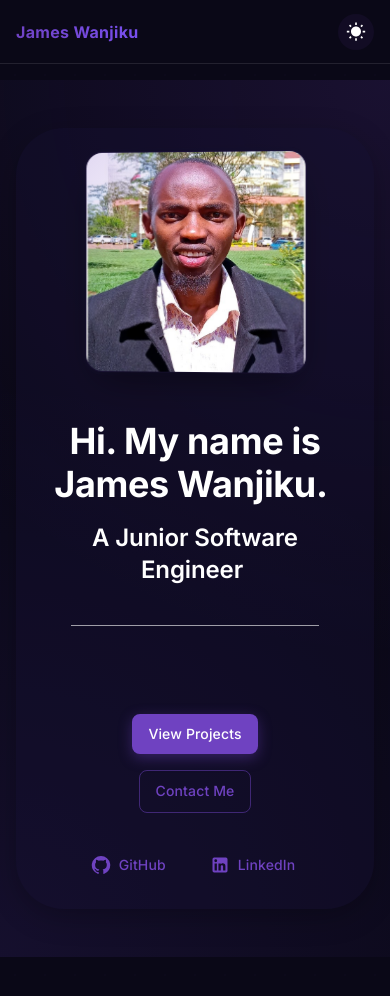
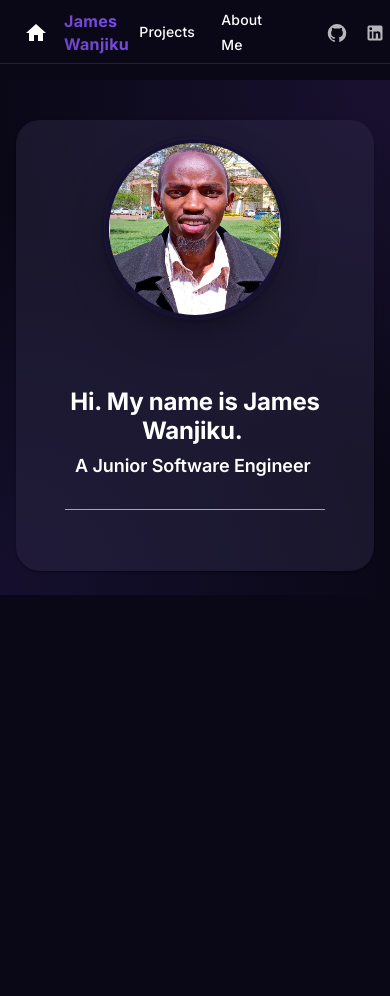
Before and after one commit to Garnet-Owl/Garnet-Owl.github.io, a Next.js app: page / in a window 390 px wide. Shown: the top 996 px of the page. After the commit the page ends 844 px from the top, so only its background shows below. Built offline with nearby package versions, Linux system fonts and the light colour scheme.

Commit message:
Enhance Header and Hero components; add navigation buttons, reduce Hero section height, and update ProfileImage styling for improved layout and responsiveness

```diff
--- a/app/components/Header.tsx
+++ b/app/components/Header.tsx
@@ -9,6 +9,7 @@ import {
   Box,
   useTheme,
   Container,
+  Button,
 } from "@mui/material";
 import { useTheme as useAppTheme } from "../context/ThemeContext";
 import { useResponsive } from "../context/ResponsiveContext";
@@ -17,13 +18,17 @@ import {
   NightsStay as MoonIcon,
   GitHub,
   LinkedIn,
+  Home as HomeIcon,
 } from "@mui/icons-material";
 import { alpha } from "@mui/material/styles";
+import Link from "next/link";
+import { usePathname } from "next/navigation";
 
 const Header = () => {
   const { toggleTheme, isDarkMode } = useAppTheme();
   const { fontSize, dimensions } = useResponsive();
   const theme = useTheme();
+  const pathname = usePathname();
 
   const [hasScrolled, setHasScrolled] = useState(false);
 
@@ -70,9 +75,27 @@ const Header = () => {
             minHeight: dimensions.header.height,
           }}
         >
-          {/* Logo/Brand */}
+          {/* Logo/Brand with Home Icon */}
+          <Box sx={{ display: "flex", alignItems: "center" }}>
+            <IconButton
+              component={Link}
+              href="/"
+              aria-label="Home"
+              sx={{
+                color: "text.primary",
+                mr: 1,
+                "&:hover": {
+                  transform: "translateY(-2px)",
+                },
+              }}
+            >
+              <HomeIcon />
+            </IconButton>
+
             <Typography
               variant="h5"
+              component={Link}
+              href="/"
               sx={{
                 fontWeight: 700,
                 fontSize: { xs: fontSize.h6, sm: fontSize.h5, md: fontSize.h4 },
@@ -84,6 +107,7 @@ const Header = () => {
                 WebkitTextFillColor: "transparent",
                 letterSpacing: "0.02em",
                 transition: "all 0.3s ease",
+                textDecoration: "none",
                 "&:hover": {
                   transform: "translateY(-1px)",
                   filter: "brightness(1.1)",
@@ -92,10 +116,48 @@ const Header = () => {
             >
               James Wanjiku
             </Typography>
+          </Box>
 
           <Box sx={{ display: "flex", alignItems: "center", gap: 1 }}>
+            {/* Navigation Links */}
+            <Box sx={{ display: "flex", alignItems: "center", mr: 3 }}>
+              <Button
+                component={Link}
+                href="/projects"
+                color="inherit"
+                sx={{
+                  fontWeight: pathname === "/projects" ? 700 : 500,
+                  color:
+                    pathname === "/projects" ? "primary.main" : "text.primary",
+                  "&:hover": {
+                    backgroundColor: "transparent",
+                    color: "primary.main",
+                  },
+                }}
+              >
+                Projects
+              </Button>
+
+              <Button
+                component={Link}
+                href="/about"
+                color="inherit"
+                sx={{
+                  fontWeight: pathname === "/about" ? 700 : 500,
+                  color:
+                    pathname === "/about" ? "primary.main" : "text.primary",
+                  "&:hover": {
+                    backgroundColor: "transparent",
+                    color: "primary.main",
+                  },
+                }}
+              >
+                About Me
+              </Button>
+            </Box>
+
             {/* Social Links */}
-            <Box sx={{ display: { xs: "none", sm: "flex" }, gap: 1, mr: 2 }}>
+            <Box sx={{ display: "flex", gap: 1, mr: 2 }}>
               <IconButton
                 href="https://github.com/Garnet-Owl"
                 target="_blank"
--- a/app/dashboard/Hero.tsx
+++ b/app/dashboard/Hero.tsx
@@ -7,13 +7,11 @@ import {
   Box,
   Typography,
   Container,
-  Button,
   Stack,
-  Card,
   Divider,
   useTheme,
+  Paper,
 } from "@mui/material";
-import { GitHub, LinkedIn } from "@mui/icons-material";
 import { useResponsive } from "@/app/context/ResponsiveContext";
 import { alpha } from "@mui/material/styles";
 
@@ -48,25 +46,26 @@ const Hero = () => {
       component="section"
       sx={{
         position: "relative",
-        minHeight: "100vh",
+        minHeight: "40vh", // Reduced from 100vh to 40vh to make it more compact
         display: "flex",
         alignItems: "center",
         bgcolor: "background.default", // Use theme-aware background color
-        py: 6,
+        py: 3, // Reduced padding
         ...heroBackground,
       }}
     >
       <Container maxWidth="lg">
-        <Card
-          elevation={0}
+        <Paper
+          elevation={1}
           className="hero-card"
           sx={{
             bgcolor: alpha(
               theme.palette.background.paper,
               theme.palette.mode === "dark" ? 0.4 : 0.6
             ),
-            borderRadius: 4,
-            p: { xs: 3, sm: 4, md: 5 },
+            borderRadius: 2, // Reduced border radius
+            p: { xs: 2, sm: 3, md: 4 }, // Reduced padding
+            mt: 2, // Added margin top
           }}
         >
           <Box
@@ -74,14 +73,23 @@ const Hero = () => {
               display: "flex",
               flexDirection: isMobile ? "column" : "row",
               alignItems: isMobile ? "center" : "flex-start",
-              gap: { xs: 4, md: 6 },
+              gap: { xs: 5, md: 8 },
               justifyContent: "space-between",
             }}
           >
-            <ProfileImage />
+            <Box
+              sx={{
+                display: "flex",
+                justifyContent: "center",
+                alignItems: "center",
+                p: { xs: 1, sm: 2, md: 3 },
+              }}
+            >
+              <ProfileImage />
+            </Box>
 
             <Stack
-              spacing={4}
+              spacing={3} // Increased spacing slightly to compensate for removed elements
               sx={{
                 width: "100%",
                 maxWidth: isMobile ? "unset" : "md",
@@ -94,7 +102,7 @@ const Hero = () => {
                   variant="h1"
                   className="hero-title"
                   sx={{
-                    fontSize: { xs: "2.25rem", sm: "2.75rem", md: "3.25rem" },
+                    fontSize: { xs: "1.5rem", sm: "1.875rem", md: "2.25rem" }, // Further reduced font size
                   }}
                 >
                   <TypewriterEffect
@@ -107,8 +115,8 @@ const Hero = () => {
                   variant="h2"
                   className="hero-subtitle"
                   sx={{
-                    fontSize: { xs: "1.5rem", sm: "2rem", md: "2.25rem" },
-                    mt: 2,
+                    fontSize: { xs: "1.125rem", sm: "1.25rem", md: "1.5rem" }, // Further reduced font size
+                    mt: 1, // Reduced margin top
                     mb: 1,
                   }}
                 >
@@ -132,7 +140,7 @@ const Hero = () => {
               <Typography
                 variant="body1"
                 sx={{
-                  fontSize: { xs: "1rem", sm: "1.125rem", md: "1.25rem" },
+                  fontSize: { xs: "0.875rem", sm: "1rem", md: "1.125rem" }, // Reduced font size
                   color: "text.secondary",
                   maxWidth: "650px",
                 }}
@@ -143,57 +151,9 @@ const Hero = () => {
                   delay={5600}
                 />
               </Typography>
-
-              <Stack
-                direction={isMobile ? "column" : "row"}
-                spacing={2}
-                sx={{ alignItems: isMobile ? "center" : "flex-start" }}
-              >
-                <Button
-                  variant="contained"
-                  className="hero-button"
-                  href="#projects"
-                >
-                  View Projects
-                </Button>
-                <Button
-                  variant="outlined"
-                  className="hero-button"
-                  href="#contact"
-                >
-                  Contact Me
-                </Button>
-              </Stack>
-
-              <Stack
-                direction="row"
-                spacing={2}
-                sx={{ justifyContent: isMobile ? "center" : "flex-start" }}
-              >
-                <Button
-                  variant="text"
-                  className="hero-social-button"
-                  startIcon={<GitHub />}
-                  href="https://github.com/Garnet-Owl"
-                  target="_blank"
-                  rel="noopener noreferrer"
-                >
-                  GitHub
-                </Button>
-                <Button
-                  variant="text"
-                  className="hero-social-button"
-                  startIcon={<LinkedIn />}
-                  href="https://linkedin.com/in/james-wanjiku"
-                  target="_blank"
-                  rel="noopener noreferrer"
-                >
-                  LinkedIn
-                </Button>
-              </Stack>
             </Stack>
           </Box>
-        </Card>
+        </Paper>
       </Container>
     </Box>
   );
--- a/app/dashboard/components/ProfileImage.tsx
+++ b/app/dashboard/components/ProfileImage.tsx
@@ -20,9 +20,10 @@ const ProfileImage: React.FC<ProfileImageProps> = ({
     <Box
       sx={{
         position: "relative",
-        width: { xs: 220, sm: 240, md: 280 },
-        height: { xs: 220, sm: 240, md: 280 },
-        borderRadius: "16px",
+        width: { xs: 180, sm: 200, md: 220 },
+        height: { xs: 180, sm: 200, md: 220 },
+        borderRadius: "50%",
+        border: `4px solid ${alpha(theme.palette.background.paper, 0.9)}`,
         overflow: "hidden",
         boxShadow:
           theme.palette.mode === "dark"
@@ -34,10 +35,10 @@ const ProfileImage: React.FC<ProfileImageProps> = ({
              0 0 0 4px ${alpha(theme.palette.background.paper, 0.3)}`,
         mx: isMobile ? "auto" : 0,
         mb: isMobile ? 2 : 0,
-        transform: "perspective(1000px) rotateY(-5deg)",
+        transform: "translateY(-5px)",
         transition: "all 0.5s ease",
         "&:hover": {
-          transform: "perspective(1000px) rotateY(0deg) translateY(-5px)",
+          transform: "translateY(-10px)",
           boxShadow:
             theme.palette.mode === "dark"
               ? `0 24px 50px -12px ${alpha(theme.palette.common.black, 0.6)},
@@ -86,7 +87,7 @@ const ProfileImage: React.FC<ProfileImageProps> = ({
         sizes="(max-width: 600px) 220px, (max-width: 900px) 240px, 280px"
         style={{
           objectFit: "cover",
-          objectPosition: "center",
+          objectPosition: "center top",
         }}
         priority
       />
```
Lines whose indentation alone changed are shown as unchanged.
